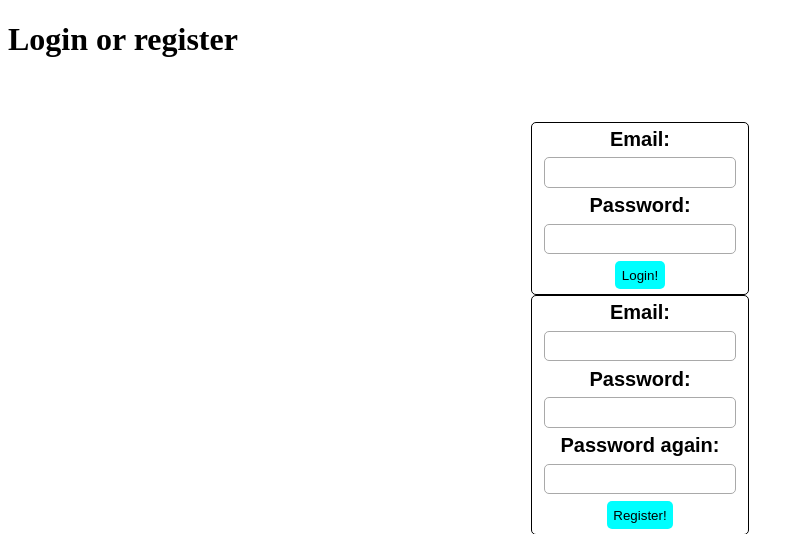
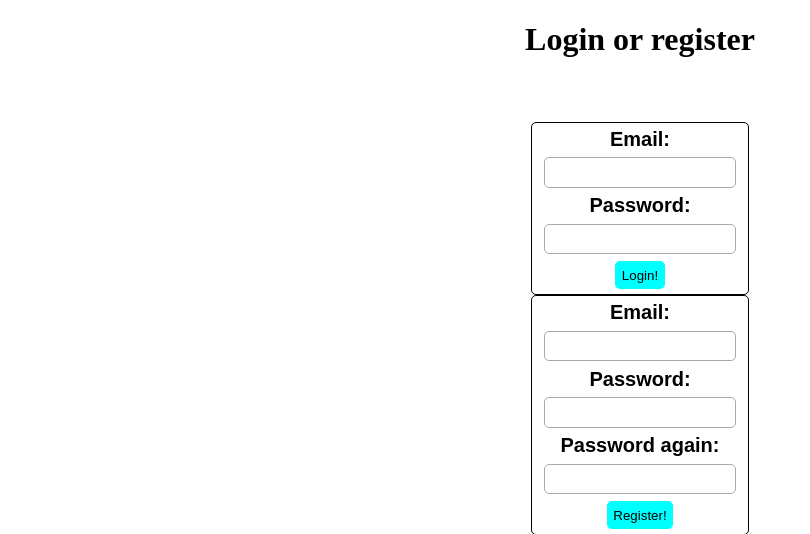
Before and after one commit to PetrVorlos35/HledaniPokladu_WEA, a PHP site: page /login.php in a window 1280 px wide. Shown: the top 534 px of the page, without its empty margins (0-810 px from the left). Run offline with PHP 8.4, Linux system fonts and the light colour scheme.

Commit message:
Update styles.css

```diff
--- a/styles.css
+++ b/styles.css
@@ -63,3 +63,11 @@ input[type="submit"]{
     border-radius: 5px;
     margin-top: 1em;
 }
+
+input[type="submit"]:hover{
+    background-color: rgb(0, 129, 129);
+}
+
+#header{
+    text-align: center;
+}
```
